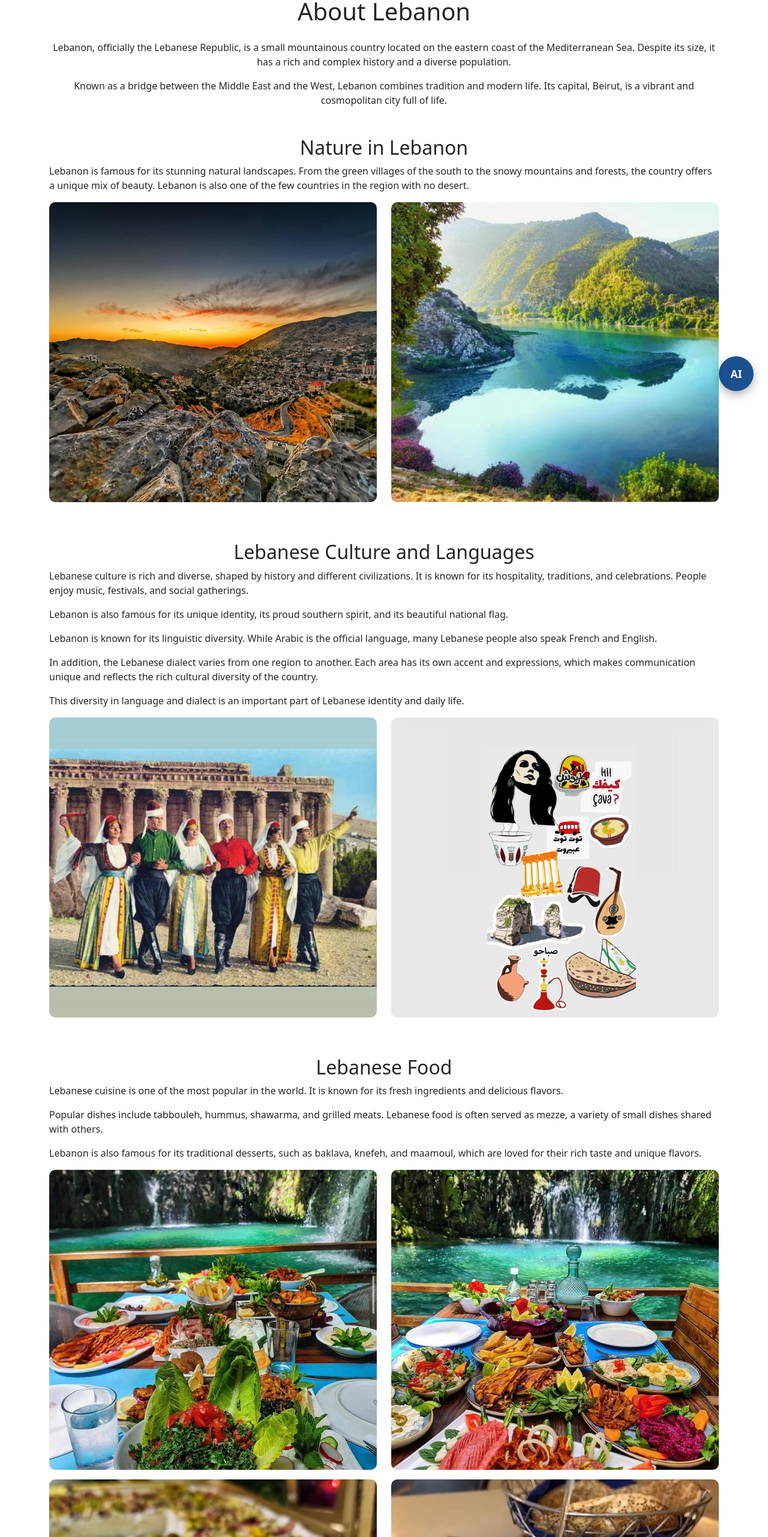
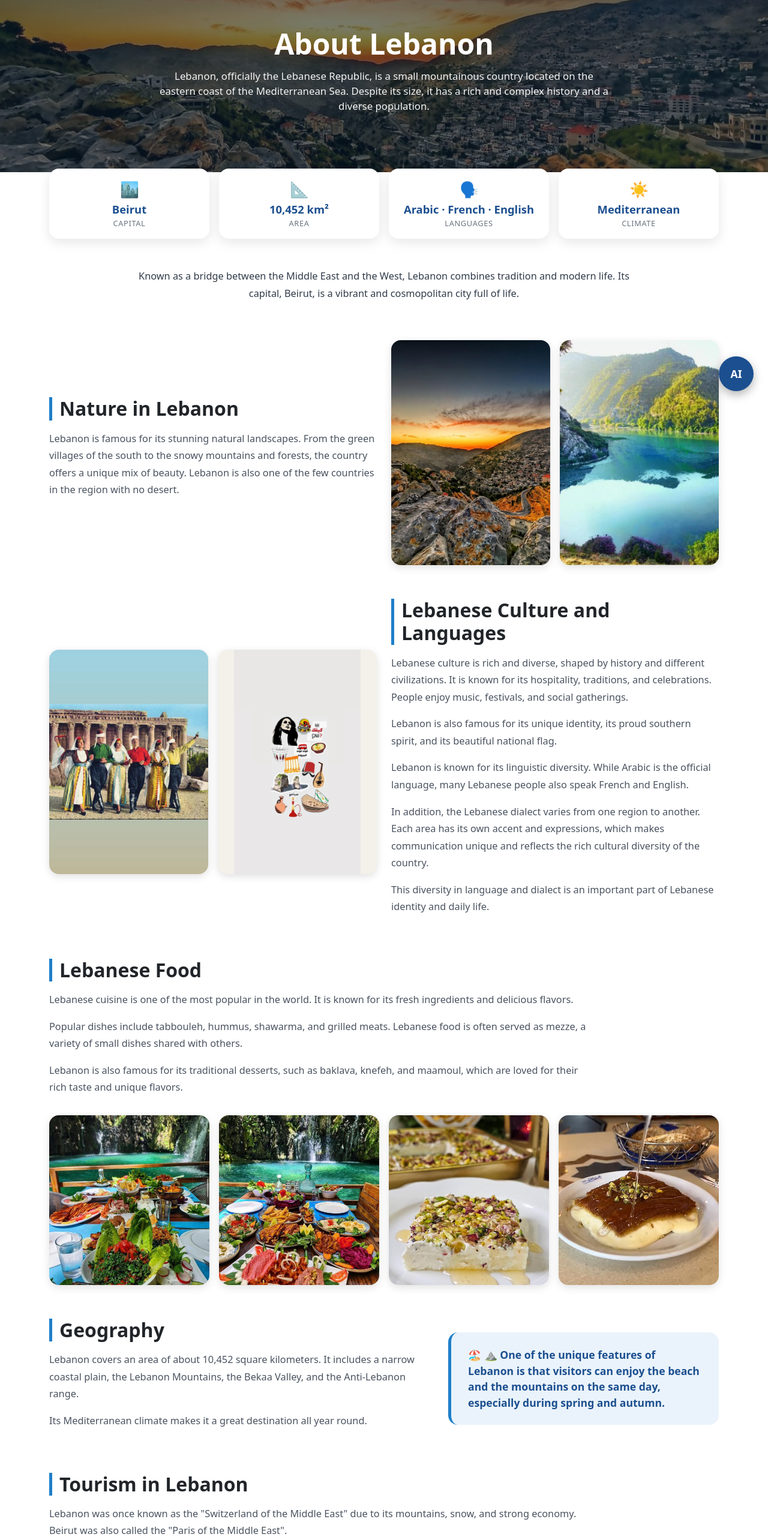
Before and after one commit to Razanalzoghbi/lebanon-travel, a React (Create React App) app: page /about in a window 1280 px wide. Shown: the part 124-2686 px from the top of the page at 60% size. Built offline with nearby package versions, Linux system fonts and the light colour scheme.

Commit message:
Add the PromoBanner and redesign About page and banners

```diff
--- a/src/Pages/AboutPage.js
+++ b/src/Pages/AboutPage.js
@@ -1,110 +1,225 @@
 import React from "react";
 import Navbar from "../components/Navbar";
 import Footer from "../components/Footer";
+import PromoBanner from "../components/PromoBanner";
+
+const STYLE = `
+  .ab-hero {
+    position: relative; min-height: 340px; display: flex; align-items: center; justify-content: center;
+    text-align: center; color: #fff; padding: 3rem 1rem;
+    background: linear-gradient(rgba(10,30,50,.55), rgba(10,30,50,.55)), url('/images/nature.jpeg') center / cover;
+  }
+  .ab-hero h1 { font-weight: 800; font-size: clamp(2rem, 5vw, 3rem); }
+  .ab-hero p { max-width: 760px; margin: .75rem auto 0; font-size: 1.05rem; opacity: .95; }
+
+  .ab-facts { margin-top: -42px; position: relative; z-index: 2; }
+  .ab-fact {
+    background: #fff; border-radius: 16px; padding: 1rem 1.1rem; text-align: center;
+    box-shadow: 0 6px 20px rgba(0,0,0,.10); height: 100%;
+  }
+  .ab-fact .ab-ico { font-size: 1.6rem; }
+  .ab-fact .ab-val { font-weight: 800; font-size: 1.15rem; color: #1c4f8f; }
+  .ab-fact .ab-lbl { font-size: .8rem; color: #6b7480; text-transform: uppercase; letter-spacing: .05em; }
+
+  .ab-section { padding: 3rem 0 .5rem; }
+  .ab-title { border-left: 5px solid #1f7fc9; padding-left: .75rem; font-weight: 800; margin-bottom: 1rem; }
+  .ab-text p { color: #4a5360; line-height: 1.75; font-size: 1.02rem; }
+
+  .ab-img { width: 100%; height: 100%; object-fit: cover; border-radius: 16px; box-shadow: 0 4px 14px rgba(0,0,0,.12); display: block; }
+  .ab-img-box { aspect-ratio: 3 / 4; }
+  .ab-img-sq { aspect-ratio: 1 / 1; }
+  .ab-img-contain { object-fit: contain; background: #f4f1ea; }
+
+  .ab-quote {
+    background: #eaf3fb; border-radius: 16px; padding: 1.5rem 1.75rem; border-left: 5px solid #1f7fc9;
+    color: #1c4f8f; font-size: 1.1rem; font-weight: 600;
+  }
+`;
+
+const FACTS = [
+  { ico: "🏙️", val: "Beirut", lbl: "Capital" },
+  { ico: "📐", val: "10,452 km²", lbl: "Area" },
+  { ico: "🗣️", val: "Arabic · French · English", lbl: "Languages" },
+  { ico: "☀️", val: "Mediterranean", lbl: "Climate" },
+];
 
 function AboutPage() {
   return (
     <div>
+      <style>{STYLE}</style>
       <Navbar />
 
-      <div className="container mt-5">
-        <h1 className="text-center title mb-4">About Lebanon</h1>
-
-        <p className="text-center">
-          Lebanon, officially the Lebanese Republic, is a small mountainous country located on the eastern coast of the Mediterranean Sea. Despite its size, it has a rich and complex history and a diverse population.
+      <div className="ab-hero">
+        <div>
+          <h1>About Lebanon</h1>
+          <p>
+            Lebanon, officially the Lebanese Republic, is a small mountainous country located on the eastern coast of
+            the Mediterranean Sea. Despite its size, it has a rich and complex history and a diverse population.
           </p>
-
-        <p className="text-center">
-          Known as a bridge between the Middle East and the West, Lebanon combines tradition and modern life. Its capital, Beirut, is a vibrant and cosmopolitan city full of life.
-        </p>
-
-        <h2 className="text-center mt-5">Nature in Lebanon</h2>
-        <p>
-          Lebanon is famous for its stunning natural landscapes. From the green villages of the south to the snowy mountains and forests, the country offers a unique mix of beauty. Lebanon is also one of the few countries in the region with no desert.
-        </p>
-
-        <div className="row">
-          <div className="col-md-6">
-            <img src="images/nature.jpeg" className="img-fluid w-100 card-img mb-3" alt="Lebanese Nature 1" />
-          </div>
-          <div className="col-md-6">
-            <img src="images/nature1.jpeg" className="img-fluid w-100 card-img mb-3" alt="Lebanese Nature 2" />
         </div>
       </div>
 
-        <h2 className="text-center mt-5">Lebanese Culture and Languages</h2>
+      <div className="container">
+        {/* quick facts */}
+        <div className="row g-3 ab-facts">
+          {FACTS.map((f) => (
+            <div className="col-6 col-md-3" key={f.lbl}>
+              <div className="ab-fact">
+                <div className="ab-ico">{f.ico}</div>
+                <div className="ab-val">{f.val}</div>
+                <div className="ab-lbl">{f.lbl}</div>
+              </div>
+            </div>
+          ))}
+        </div>
+
+        <div className="ab-text mt-5">
+          <p className="lead text-center mx-auto" style={{ maxWidth: 820, fontWeight: 500, color: "#2f3a48" }}>
+            Known as a bridge between the Middle East and the West, Lebanon combines tradition and modern life. Its
+            capital, Beirut, is a vibrant and cosmopolitan city full of life.
+          </p>
+        </div>
+
+        {/* nature */}
+        <section className="ab-section">
+          <div className="row g-4 align-items-center">
+            <div className="col-lg-6 ab-text">
+              <h2 className="ab-title">Nature in Lebanon</h2>
               <p>
-          Lebanese culture is rich and diverse, shaped by history and different civilizations. It is known for its hospitality, traditions, and celebrations. People enjoy music, festivals, and social gatherings.
+                Lebanon is famous for its stunning natural landscapes. From the green villages of the south to the snowy
+                mountains and forests, the country offers a unique mix of beauty. Lebanon is also one of the few
+                countries in the region with no desert.
+              </p>
+            </div>
+            <div className="col-lg-6">
+              <div className="row g-3">
+                <div className="col-6 ab-img-box">
+                  <img src="/images/nature.jpeg" className="ab-img" alt="Lebanese Nature 1" loading="lazy" />
+                </div>
+                <div className="col-6 ab-img-box">
+                  <img src="/images/nature1.jpeg" className="ab-img" alt="Lebanese Nature 2" loading="lazy" />
+                </div>
+              </div>
+            </div>
+          </div>
+        </section>
+
+        {/* culture */}
+        <section className="ab-section">
+          <div className="row g-4 align-items-center flex-lg-row-reverse">
+            <div className="col-lg-6 ab-text">
+              <h2 className="ab-title">Lebanese Culture and Languages</h2>
+              <p>
+                Lebanese culture is rich and diverse, shaped by history and different civilizations. It is known for its
+                hospitality, traditions, and celebrations. People enjoy music, festivals, and social gatherings.
               </p>
               <p>
-          Lebanon is also famous for its unique identity, its proud southern spirit, and its beautiful national flag.
+                Lebanon is also famous for its unique identity, its proud southern spirit, and its beautiful national
+                flag.
               </p>
               <p>
-          Lebanon is known for its linguistic diversity. While Arabic is the official language, many Lebanese people also speak French and English.
+                Lebanon is known for its linguistic diversity. While Arabic is the official language, many Lebanese
+                people also speak French and English.
               </p>
               <p>
-          In addition, the Lebanese dialect varies from one region to another. Each area has its own accent and expressions, which makes communication unique and reflects the rich cultural diversity of the country.
+                In addition, the Lebanese dialect varies from one region to another. Each area has its own accent and
+                expressions, which makes communication unique and reflects the rich cultural diversity of the country.
+              </p>
+              <p>This diversity in language and dialect is an important part of Lebanese identity and daily life.</p>
+            </div>
+            <div className="col-lg-6">
+              <div className="row g-3">
+                <div className="col-6 ab-img-box">
+                  <img src="/images/culture.jpeg" className="ab-img" alt="Lebanese Culture 1" loading="lazy" />
+                </div>
+                <div className="col-6 ab-img-box">
+                  <img
+                    src="/images/culture1.jpeg"
+                    className="ab-img ab-img-contain"
+                    alt="Lebanese Culture 2"
+                    loading="lazy"
+                  />
+                </div>
+              </div>
+            </div>
+          </div>
+        </section>
+
+        {/* food */}
+        <section className="ab-section">
+          <h2 className="ab-title">Lebanese Food</h2>
+          <div className="ab-text" style={{ maxWidth: 900 }}>
+            <p>
+              Lebanese cuisine is one of the most popular in the world. It is known for its fresh ingredients and
+              delicious flavors.
             </p>
             <p>
-          This diversity in language and dialect is an important part of Lebanese identity and daily life.
+              Popular dishes include tabbouleh, hummus, shawarma, and grilled meats. Lebanese food is often served as
+              mezze, a variety of small dishes shared with others.
             </p>
+            <p>
+              Lebanon is also famous for its traditional desserts, such as baklava, knefeh, and maamoul, which are loved
+              for their rich taste and unique flavors.
+            </p>
+          </div>
+          <div className="row g-3 mt-1">
+            {[
+              ["food.jpeg", "Lebanese Food"],
+              ["food1.jpeg", "Lebanese Mezze"],
+              ["sweet.jpeg", "Lebanese Sweets Baklava"],
+              ["sweet1.jpeg", "Lebanese Knefeh"],
+            ].map(([file, alt]) => (
+              <div className="col-6 col-lg-3 ab-img-sq" key={file}>
+                <img src={`/images/${file}`} className="ab-img" alt={alt} loading="lazy" />
+              </div>
+            ))}
+          </div>
+        </section>
 
-        <div className="row">
-          <div className="col-md-6">
-            <img src="images/culture.jpeg" className="img-fluid w-100 card-img mb-3" alt="Lebanese Culture 1" />
+        {/* geography */}
+        <section className="ab-section">
+          <div className="row g-4">
+            <div className="col-lg-7 ab-text">
+              <h2 className="ab-title">Geography</h2>
+              <p>
+                Lebanon covers an area of about 10,452 square kilometers. It includes a narrow coastal plain, the
+                Lebanon Mountains, the Bekaa Valley, and the Anti-Lebanon range.
+              </p>
+              <p>Its Mediterranean climate makes it a great destination all year round.</p>
             </div>
-          <div className="col-md-6">
-            <img src="images/culture1.jpeg" className="img-fluid w-100 card-img mb-3" alt="Lebanese Culture 2" />
+            <div className="col-lg-5 d-flex align-items-center">
+              <div className="ab-quote">
+                🏖️ ⛰️ One of the unique features of Lebanon is that visitors can enjoy the beach and the mountains on
+                the same day, especially during spring and autumn.
               </div>
             </div>
+          </div>
+        </section>
 
-        <h2 className="text-center mt-5">Lebanese Food</h2>
+        {/* tourism */}
+        <section className="ab-section">
+          <h2 className="ab-title">Tourism in Lebanon</h2>
+          <div className="ab-text" style={{ maxWidth: 900 }}>
             <p>
-          Lebanese cuisine is one of the most popular in the world. It is known for its fresh ingredients and delicious flavors.
+              Lebanon was once known as the "Switzerland of the Middle East" due to its mountains, snow, and strong
+              economy. Beirut was also called the "Paris of the Middle East".
             </p>
             <p>
-          Popular dishes include tabbouleh, hummus, shawarma, and grilled meats. Lebanese food is often served as mezze, a variety of small dishes shared with others.
+              Today, Lebanon continues to attract visitors with its beaches, mountains, historical sites, and vibrant
+              cities.
             </p>
-        <p>
-          Lebanon is also famous for its traditional desserts, such as baklava, knefeh, and maamoul, which are loved for their rich taste and unique flavors.
-        </p>
+          </div>
+        </section>
 
-        <div className="row">
-          <div className="col-md-6">
-            <img src="images/food.jpeg" className="img-fluid w-100 card-img mb-3" alt="Lebanese Food" />
-          </div>
-          <div className="col-md-6">
-            <img src="images/food1.jpeg" className="img-fluid w-100 card-img mb-3" alt="Lebanese Mezze" />
-          </div>
-        </div>
-
-        <div className="row">
-          <div className="col-md-6">
-            <img src="images/sweet.jpeg" className="img-fluid w-100 card-img mb-3" alt="Lebanese Sweets Baklava" />
-          </div>
-          <div className="col-md-6">
-            <img src="images/sweet1.jpeg" className="img-fluid w-100 card-img mb-3" alt="Lebanese Knefeh" />
-          </div>
-        </div>
-
-        <h2 className="text-center mt-5">Geography</h2>
-        <p>
-          Lebanon covers an area of about 10,452 square kilometers. It includes a narrow coastal plain, the Lebanon Mountains, the Bekaa Valley, and the Anti-Lebanon range.
-        </p>
-        <p>
-          Its Mediterranean climate makes it a great destination all year round.
-        </p>
-        <p>
-          One of the unique features of Lebanon is that visitors can enjoy the beach and the mountains on the same day, especially during spring and autumn.
-        </p>
-
-        <h2 className="text-center mt-5">Tourism in Lebanon</h2>
-        <p>
-          Lebanon was once known as the "Switzerland of the Middle East" due to its mountains, snow, and strong economy. Beirut was also called the "Paris of the Middle East".
-        </p>
-        <p>
-          Today, Lebanon continues to attract visitors with its beaches, mountains, historical sites, and vibrant cities.
-        </p>
+        <PromoBanner
+          className="my-5"
+          image="/images/raouche.jpeg"
+          emoji="🌍"
+          title="Ready to explore Lebanon?"
+          text="Browse our destinations and plan your trip."
+          to="/destinations"
+          button="Explore destinations →"
+        />
       </div>
 
       <Footer />
--- a/src/Pages/DestinationPage.js
+++ b/src/Pages/DestinationPage.js
@@ -2,6 +2,7 @@ import React, { useState, useEffect } from "react";
 import { useParams, Link } from "react-router-dom";
 import Navbar from "../components/Navbar";
 import Footer from "../components/Footer";
+import PromoBanner from "../components/PromoBanner";
 import FavoriteButton from "../components/FavoriteButton";
 import NotFoundPage from "./NotFoundPage";
 
@@ -172,18 +173,15 @@ function DestinationPage() {
               </section>
             ))}
 
-            <div
-              className="d-flex flex-column flex-md-row align-items-md-center justify-content-between gap-3 rounded-3 px-4 py-3 mt-5"
-              style={{ background: "#f1f6fb", border: "1px solid #d9e6f2" }}
-            >
-              <div>
-                <h5 className="fw-semibold mb-1">More to explore around {dest.name}</h5>
-                <p className="text-muted small mb-0">Discover nearby places you might want to visit.</p>
-              </div>
-              <Link to={`/nearby/${dest.slug}`} className="btn custom-btn btn-sm px-4 flex-shrink-0">
-                Nearby suggestions →
-              </Link>
-            </div>
+            <PromoBanner
+              className="mt-5"
+              image={dest.image}
+              emoji="🧭"
+              title={`More to explore around ${dest.name}`}
+              text="Discover nearby places you might want to visit."
+              to={`/nearby/${dest.slug}`}
+              button="Nearby suggestions →"
+            />
           </div>
         </>
       )}
--- /dev/null
+++ b/src/components/PromoBanner.js
@@ -0,0 +1,76 @@
+import React from "react";
+import { Link } from "react-router-dom";
+
+const STYLE = `
+  .pb {
+    position: relative; overflow: hidden; border-radius: 22px; color: #fff; padding: 2.4rem 2.2rem;
+    display: flex; align-items: center; justify-content: space-between; flex-wrap: wrap; gap: 1.5rem;
+    background-size: cover; background-position: center;
+    box-shadow: 0 8px 24px rgba(0,0,0,.16);
+  }
+  /* decorative shapes */
+  .pb::before {
+    content: ""; position: absolute; width: 260px; height: 260px; border-radius: 50%;
+    right: -70px; top: -110px; border: 2px solid rgba(255,255,255,.28);
+  }
+  .pb::after {
+    content: ""; position: absolute; width: 170px; height: 170px; border-radius: 50%;
+    left: -60px; bottom: -80px; background: rgba(255,255,255,.10);
+  }
+  .pb-dots {
+    position: absolute; right: 26%; bottom: 14px; width: 90px; height: 50px; opacity: .35;
+    background-image: radial-gradient(#fff 2px, transparent 2.5px); background-size: 14px 14px;
+  }
+  .pb-body { position: relative; z-index: 1; display: flex; align-items: center; gap: 1.2rem; max-width: 640px; }
+  .pb-icon {
+    flex: 0 0 64px; height: 64px; border-radius: 50%; font-size: 1.9rem;
+    display: flex; align-items: center; justify-content: center;
+    background: rgba(255,255,255,.18); border: 1.5px solid rgba(255,255,255,.45);
+    backdrop-filter: blur(4px);
+  }
+  .pb h3 { font-weight: 800; font-size: clamp(1.25rem, 2.6vw, 1.7rem); margin: 0 0 .25rem; }
+  .pb p { margin: 0; opacity: .92; }
+  .pb .btn { position: relative; z-index: 1; transition: transform .15s ease, box-shadow .15s ease; }
+  .pb .btn:hover { transform: translateY(-2px); box-shadow: 0 6px 14px rgba(0,0,0,.25); }
+
+  /* light version: soft box with a few shapes */
+  .pb-light { background: #f1f6fb; color: #1d2733; border: 1px solid #dbe7f3; box-shadow: none; }
+  .pb-light::before { border: 0; background: rgba(31,127,201,.12); }
+  .pb-light::after { background: rgba(245,166,35,.16); }
+  .pb-light .pb-dots { background-image: radial-gradient(#1f7fc9 2px, transparent 2.5px); opacity: .25; }
+  .pb-light .pb-icon { background: #fff; border: 1.5px solid #cfe0f1; backdrop-filter: none; }
+  .pb-light p { color: #6b7480; opacity: 1; }
+  .pb-light .pb-btn { background: #1c4f8f; border-color: #1c4f8f; color: #fff; }
+  .pb-light .pb-btn:hover { background: #163f73; color: #fff; }
+`;
+
+// A nice call-to-action banner: image background, soft shapes, icon, text and one button.
+function PromoBanner({ image, emoji = "🧭", title, text, to, button, className = "", variant = "image" }) {
+  const light = variant === "light";
+  const bg = light
+    ? undefined
+    : image
+    ? `linear-gradient(100deg, rgba(12,38,68,.88) 20%, rgba(12,38,68,.45)), url("${image}")`
+    : "linear-gradient(135deg, #1f7fc9, #1c4f8f)";
+
+  return (
+    <div className={`pb ${light ? "pb-light" : ""} ${className}`} style={bg ? { backgroundImage: bg } : undefined}>
+      <style>{STYLE}</style>
+      <span className="pb-dots" aria-hidden="true" />
+      <div className="pb-body">
+        <div className="pb-icon" aria-hidden="true">
+          {emoji}
+        </div>
+        <div>
+          <h3>{title}</h3>
+          <p>{text}</p>
+        </div>
+      </div>
+      <Link to={to} className={`btn ${light ? "pb-btn" : "btn-light"} rounded-pill px-4 fw-semibold flex-shrink-0`}>
+        {button}
+      </Link>
+    </div>
+  );
+}
+
+export default PromoBanner;
--- a/src/components/ShareCTA.js
+++ b/src/components/ShareCTA.js
@@ -1,19 +1,17 @@
-import { Link } from "react-router-dom";
+import PromoBanner from "./PromoBanner";
 
 // A friendly call to action at the bottom of the home page
 function ShareCTA() {
   return (
     <div className="container mt-5 mb-5">
-      <div
-        className="text-center text-white p-4 p-md-5 rounded-4"
-        style={{ background: "linear-gradient(135deg, #1f7fc9, #5bb6e6)" }}
-      >
-        <h3 className="fw-bold">Been somewhere great in Lebanon?</h3>
-        <p className="mb-4">Tell other travelers about it. Your story could help someone plan their next trip.</p>
-        <Link to="/share-experience" className="btn btn-light btn-lg rounded-pill px-4 fw-semibold">
-          + Share Your Experience
-        </Link>
-      </div>
+      <PromoBanner
+        variant="light"
+        emoji="✍️"
+        title="Been somewhere great in Lebanon?"
+        text="Tell other travelers about it. Your story could help someone plan their next trip."
+        to="/share-experience"
+        button="+ Share Your Experience"
+      />
     </div>
   );
 }
```
Lines whose indentation alone changed are shown as unchanged.
